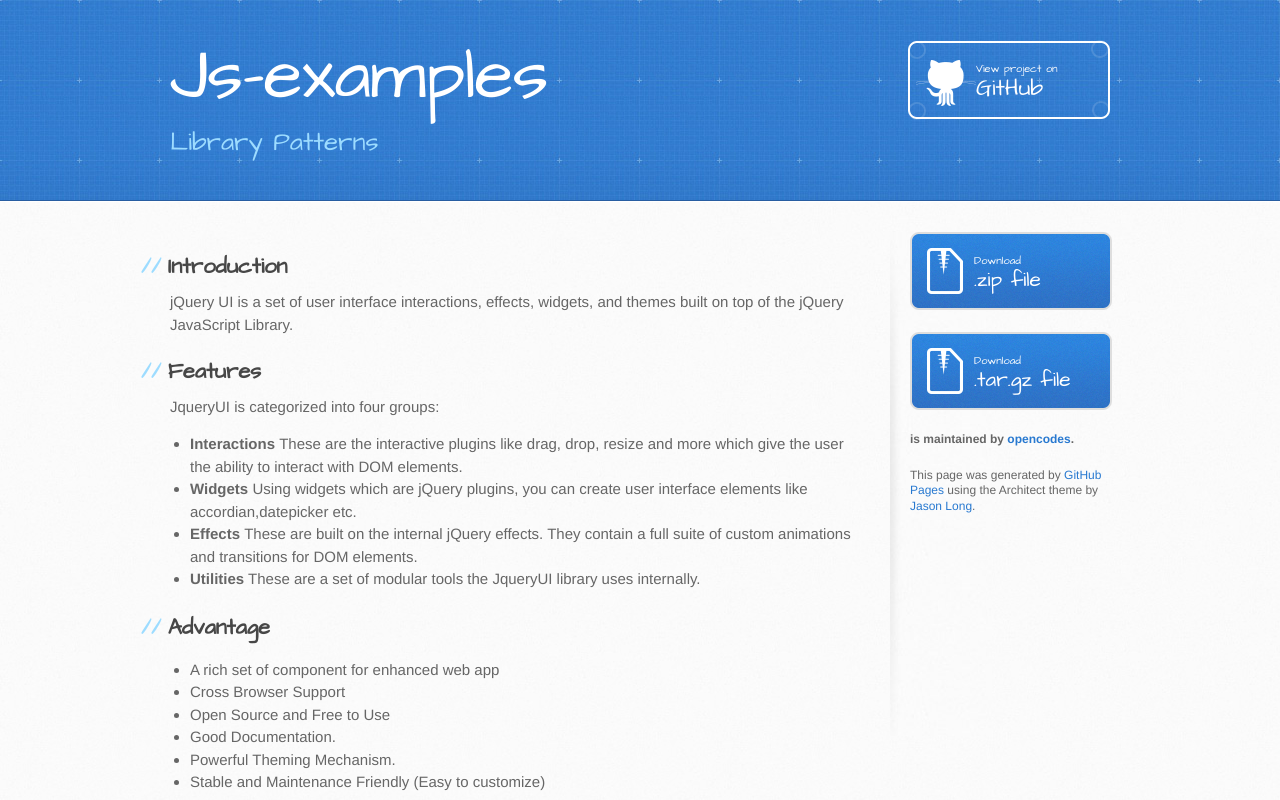
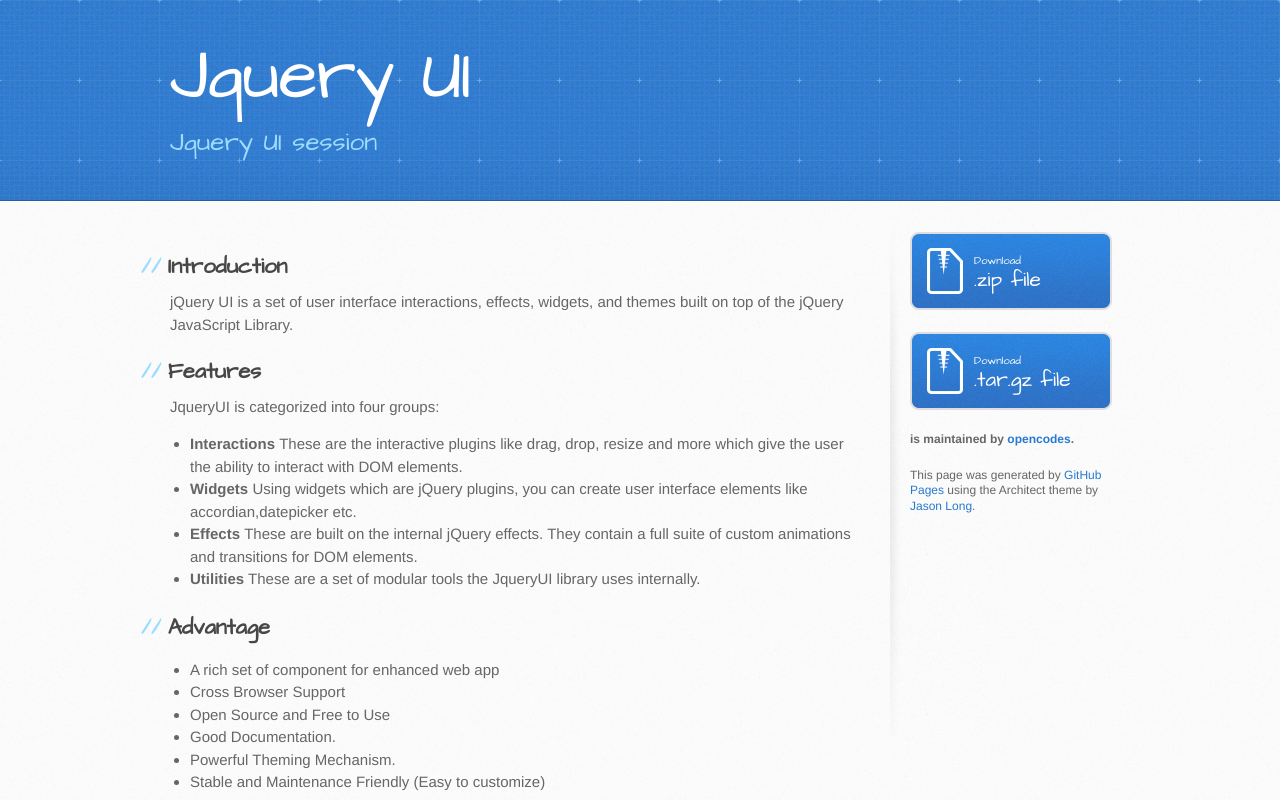
Before and after one commit to sneha-me/js-examples, a plain HTML site: page index.html in a window 1280 px wide. Shown: the top 800 px of the page. Drawn offline with Linux system fonts and the light colour scheme.

Commit message:
Update index.html

```diff
--- a/index.html
+++ b/index.html
@@ -13,15 +13,14 @@
     <script src="//html5shiv.googlecode.com/svn/trunk/html5.js"></script>
     <![endif]-->
 
-    <title>Js-examples by opencodes</title>
+    <title>Jquery UI</title>
   </head>
 
   <body>
     <header>
       <div class="inner">
-        <h1>Js-examples</h1>
-        <h2>Library Patterns</h2>
-        <a href="https://github.com/opencodes/js-examples" class="button"><small>View project on</small> GitHub</a>
+        <h1>Jquery UI</h1>
+        <h2>Jquery UI session</h2>
       </div>
     </header>
 
```
